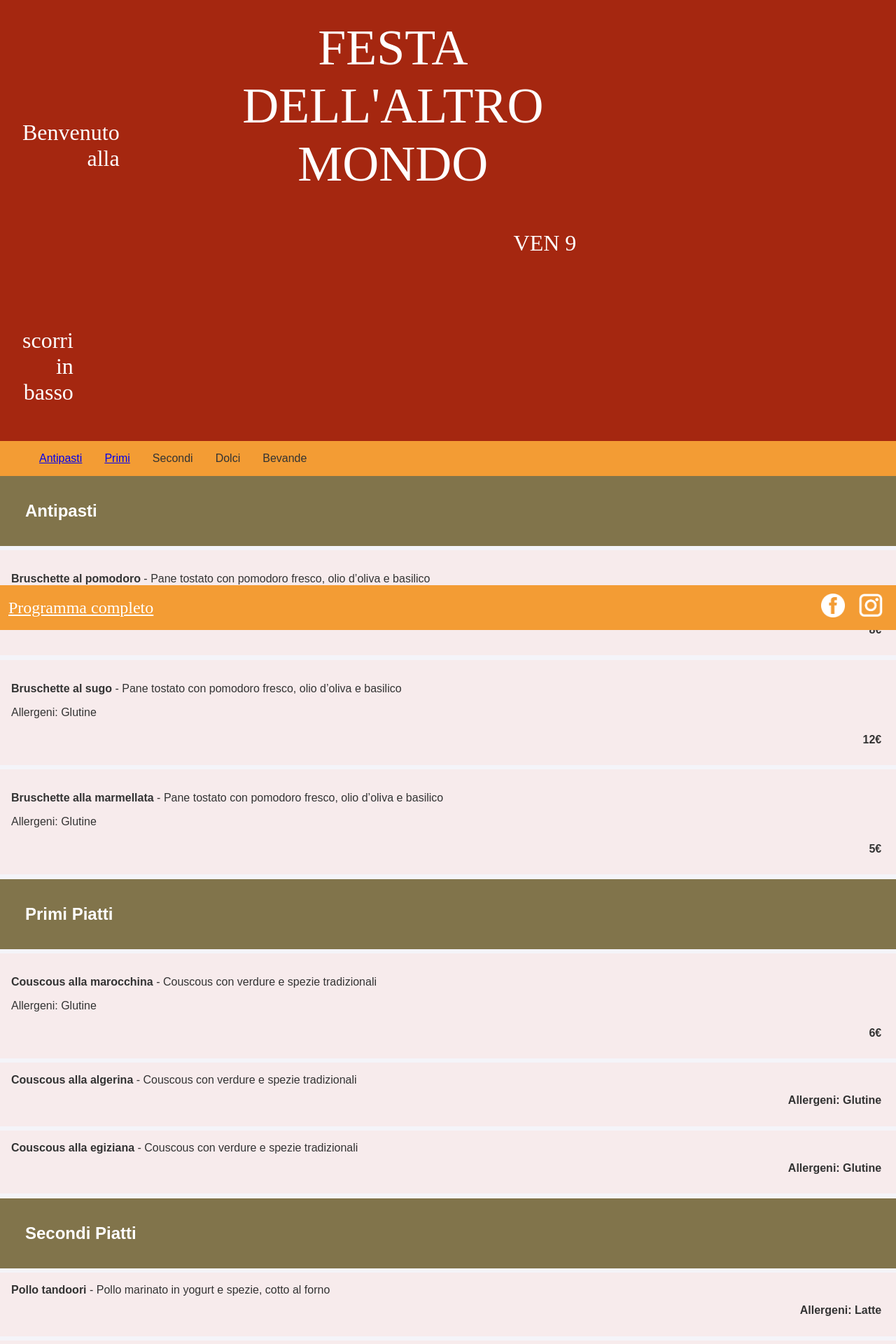
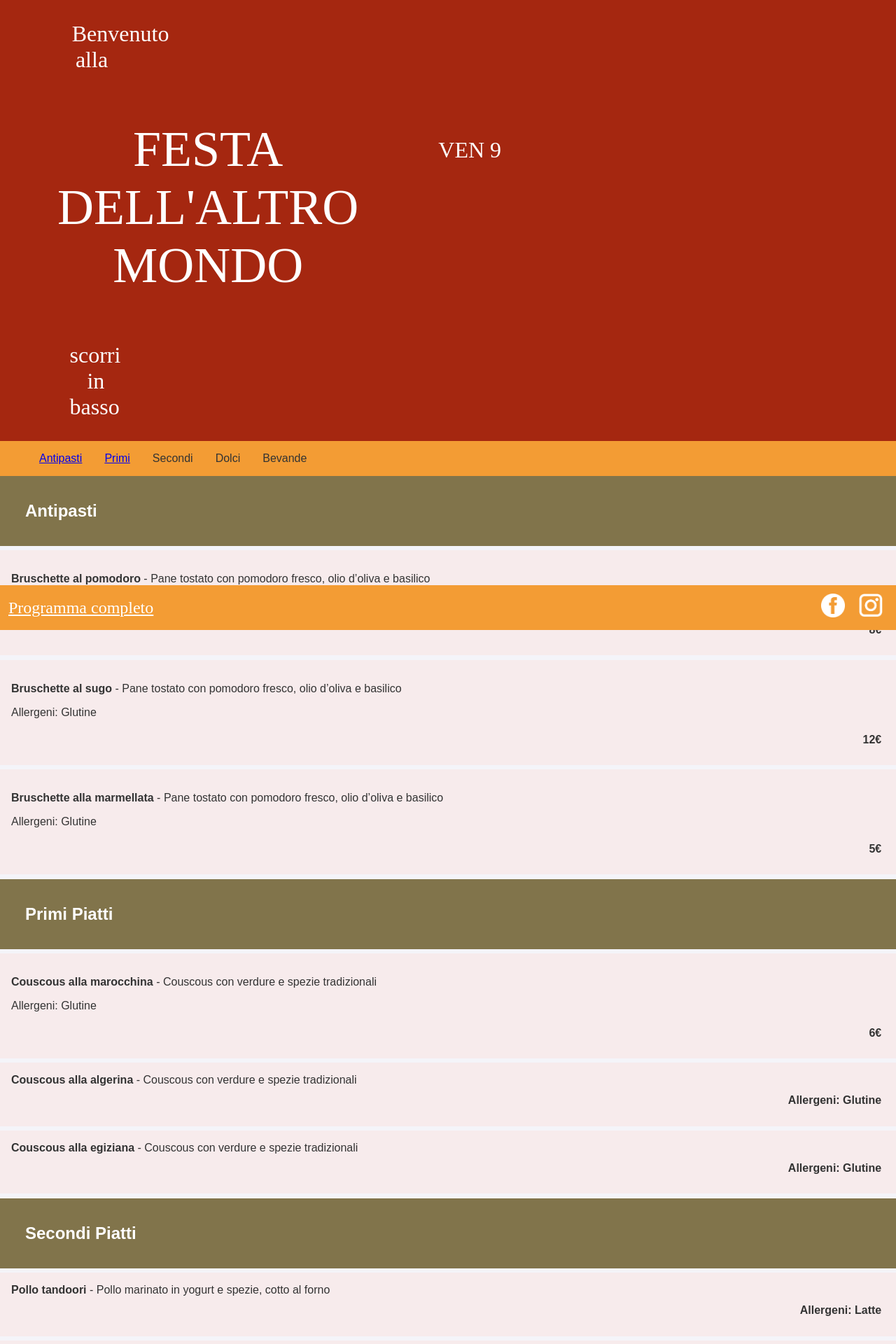
Before and after one commit to isottipietro/menu-altro-mondo, a Jekyll site: the page built from index.md, in a window 1280 px wide. Shown: the top 1920 px of the page at 70% size. Built offline with Jekyll 4.4.1, drawn with Linux system fonts in a browser that asks for light colours; some web fonts are replaced.

Commit message:
some changes

```diff
--- a/_layouts/home.html
+++ b/_layouts/home.html
@@ -11,7 +11,7 @@
       <div>
         <p class="disappear">Benvenuto alla</p>
       </div>
-      <div>
+      <div id="title">
         <h1 id="logo">{{ site.title }}</h1>
         <p id="data" class="shrink">{{ page.title }}</p>
       </div>
--- a/assets/css/style.css
+++ b/assets/css/style.css
@@ -34,10 +34,17 @@ body {
 }
 @keyframes disappear {
 	from {
-		display: flex;
+        opacity: 100%;
+        visibility: visible;
+        height: auto;
+        margin: auto;
 	}
 	to {
-		display: none;
+        opacity: 0%;
+        visibility: hidden;
+        height: 0;
+        margin: 0;
+        padding: 0;
 	}
 }
 @keyframes header-shrink {
@@ -57,8 +64,6 @@ header {
     font-family: 'Dirty Ego';
     top: 0;
     display: flex;
-    justify-content: space-between;
-    flex-direction: row;
     flex-wrap: wrap;
     align-items: center;
     animation: header-shrink linear forwards;
@@ -95,8 +100,12 @@ header p {
     animation: disappear linear forwards;
 	animation-timeline: scroll();
     animation-range: 0vh 70vh;
+    width: 100%;
 }
-
+#title {
+    display: flex;
+    flex-direction: row;
+}
 footer {
     position: fixed;
     left: 0;
```
